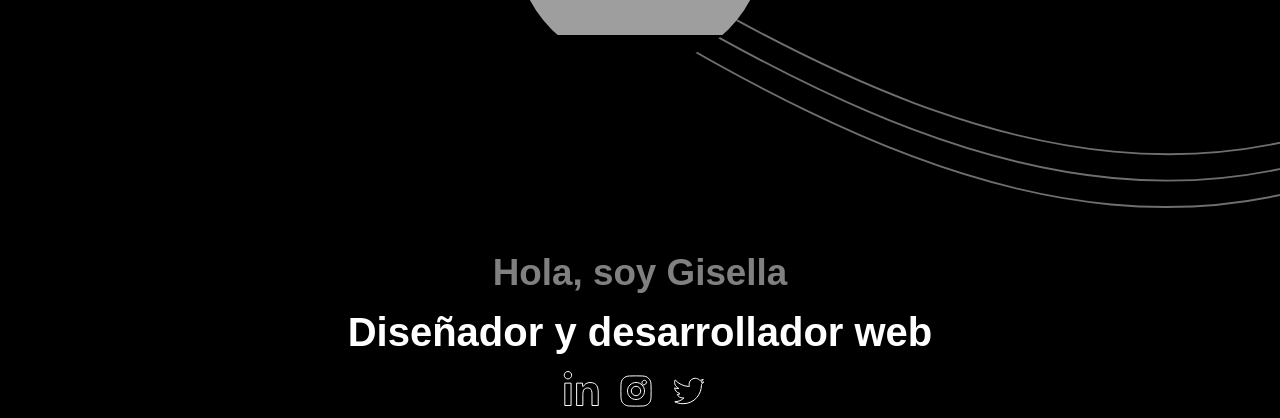
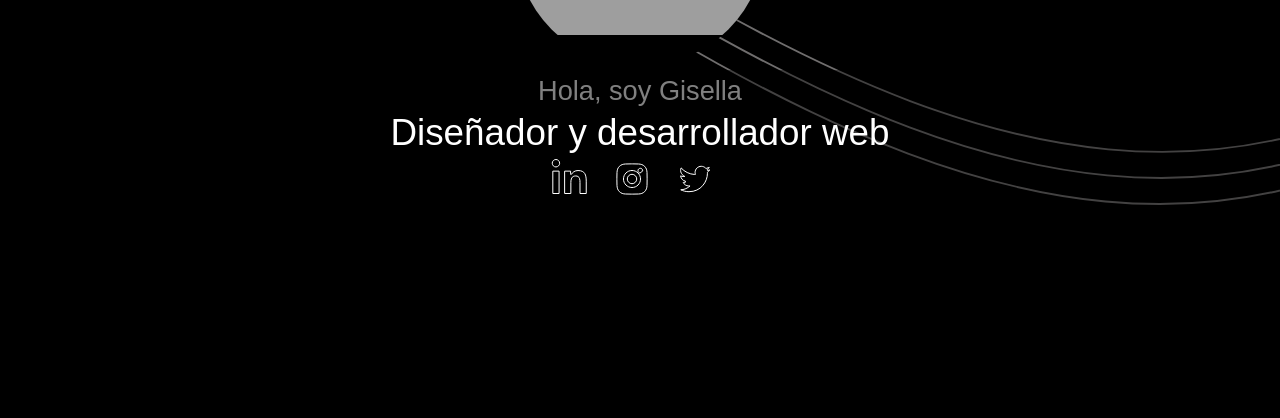
Before and after one commit to Gisela98/portafolio, a plain HTML site: page index.html in a window 1280 px wide. Shown: the part 398-816 px from the top of the page. Drawn offline with Linux system fonts and the light colour scheme; grey boxes are pictures that could not be loaded.

Commit message:
vectoreschanges

```diff
--- a/index.html
+++ b/index.html
@@ -34,10 +34,18 @@
         <section class="profile">
             <div class="profile1">
                 <img class="gisel" src="images/fotogis.jpg" style="z-index: 1;">
+                <span>Hola, soy Gisella</span>
+                <span style="color: white; font-size: 2.3rem;">Diseñador y desarrollador web</span>
+
+                <span class="showcase-row-img">
+                    <img src="images/linkedin.svg" alt="" />&nbsp;&nbsp;
+                    <img src="images/instagram.svg" alt="" />&nbsp;&nbsp;
+                    <img src="images/twitter.svg" alt="" />&nbsp;&nbsp;
+                </span>
             </div>
         </section>
 
-        <div id="showcase">
+        <!---- <div id="showcase">
             <div class="container2">
                 <div class="showcase-row">
                     <div class="showcase-row-title">
@@ -51,7 +59,7 @@
                     </div>
                 </div>
             </div>
-        </div>
+        </div> -->
         <div class="float"></div>
         <section id="Acercademi">
             <div class="container3">
--- a/stylee.css
+++ b/stylee.css
@@ -25,7 +25,7 @@ body {
 
 .profile1 {
     background-image: url("./images/Group99.svg");
-    background-size: 85rem;
+    background-size: 84rem;
     background-repeat:no-repeat;
     background-position: center center;
     width: 100%;
@@ -42,6 +42,7 @@ body {
 
 }
 
+
 /* vectores*/
 .float  {
     position: absolute;
@@ -53,6 +54,7 @@ body {
     background-position: center center;
     width: 100%;
     height: 60%;
+
 
 
 
@@ -129,9 +131,20 @@ h1, h2, h3 {
     padding-bottom: 1rem;
 }
 
+span {
+    background:rgba(0, 0, 0, 0.4);
+    display:block;
+    padding-top:5px;
+    color:gray;
+    font-size:1.7rem ;
+}
+
+
+
 h4 {
-    font-size: 2.3rem;
+    font-size: 1.8rem;
     color: gray;
+
 
 }
 
@@ -408,9 +421,15 @@ h3{
 }
 }
 
-@media (max-width: 716px) {
+@media (max-width: 844px) {
     .gisel {
         margin-top: 20%;
+}
+}
+
+@media (max-width: 454px) {
+    .gisel {
+        margin-top: 40%;
 }
 }
 
```
